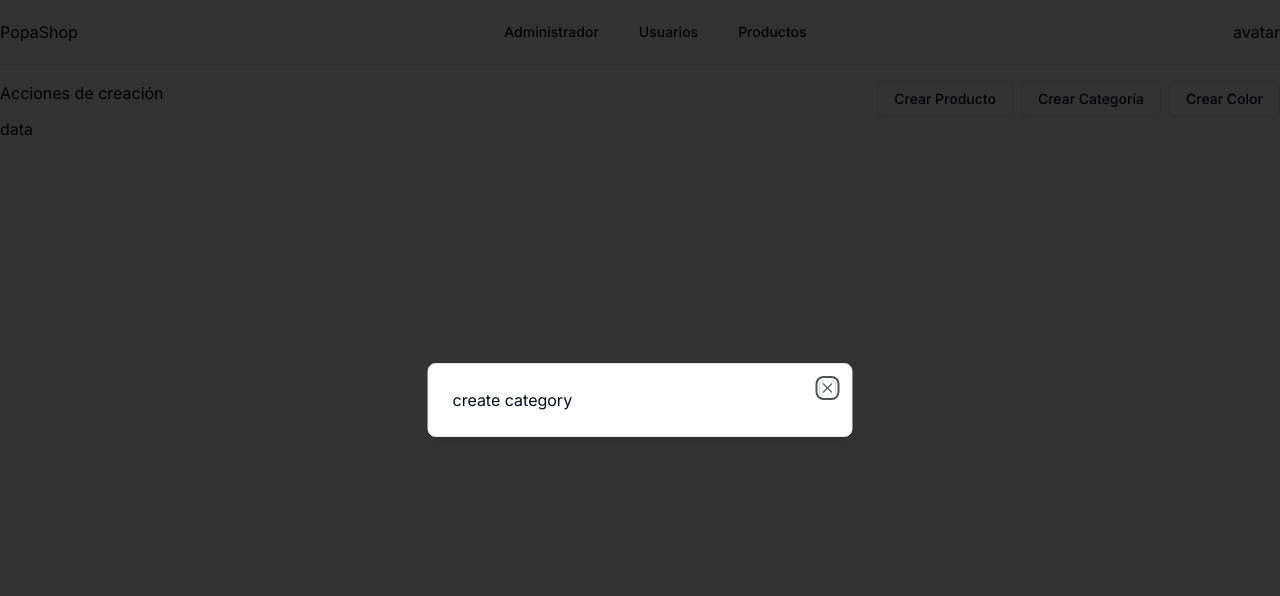
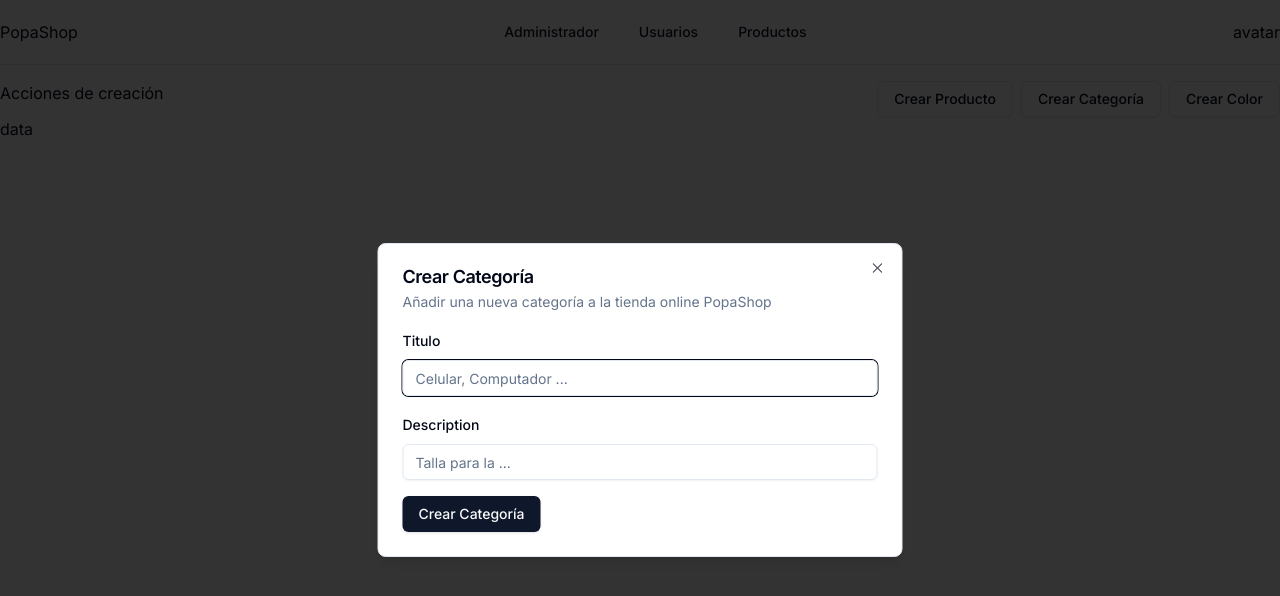
Before and after one commit to igrisdev/popashop, a Next.js app: page /dashboard in a window 1280 px wide. Both pictures are taken after a click on the button "Crear Categoría". Shown: the top 596 px of the page. Built offline with nearby package versions, Linux system fonts and the light colour scheme.

Commit message:
crear categoría listo

```diff
--- a/package.json
+++ b/package.json
@@ -11,16 +11,20 @@
   "dependencies": {
     "@hookform/resolvers": "^3.3.4",
     "@prisma/client": "5.11.0",
+    "@radix-ui/react-dialog": "^1.0.5",
     "@radix-ui/react-icons": "^1.3.0",
     "@radix-ui/react-label": "^2.0.2",
+    "@radix-ui/react-select": "^2.0.0",
     "@radix-ui/react-slot": "^1.0.2",
     "class-variance-authority": "^0.7.0",
     "clsx": "^2.1.0",
     "lucide-react": "^0.356.0",
     "next": "14.1.3",
+    "next-themes": "^0.3.0",
     "react": "^18",
     "react-dom": "^18",
     "react-hook-form": "^7.51.0",
+    "sonner": "^1.4.3",
     "tailwind-merge": "^2.2.1",
     "tailwindcss-animate": "^1.0.7",
     "zod": "^3.22.4"
--- a/src/components/Container.jsx
+++ b/src/components/Container.jsx
@@ -1,4 +1,6 @@
 // import { cva } from "class-variance-authority"
+
+import { Toaster } from '@/components/ui/sonner'
 
 // const containerVariant = cva("max-w-7xl mx-auto")
 
@@ -9,6 +11,11 @@ export const Container = ({ children, ...props }) => {
       // {...props}
     >
       {children}
+
+      <Toaster
+        position='bottom-right'
+        richColors
+      />
     </div>
   )
 }
--- a/src/components/DialogCreateCategory.jsx
+++ b/src/components/DialogCreateCategory.jsx
@@ -3,22 +3,25 @@ import {
   Dialog,
   DialogContent,
   DialogDescription,
-  DialogFooter,
   DialogHeader,
   DialogTitle,
   DialogTrigger,
 } from '@/components/ui/dialog'
-import { Input } from '@/components/ui/input'
-import { Label } from '@/components/ui/label'
+import { FormCreateCategory } from './FormCreateCategory'
 
-export const DialogCreateCategory = ({ title }) => {
+export const DialogCreateCategory = ({ title, description }) => {
   return (
     <Dialog>
       <DialogTrigger asChild>
         <Button variant='outline'>{title}</Button>
       </DialogTrigger>
-      <DialogContent className='sm:max-w-[425px]'>
-        create category
+      <DialogContent className='sm:max-w-[525px]'>
+        <DialogHeader>
+          <DialogTitle>{title}</DialogTitle>
+          <DialogDescription>{description}</DialogDescription>
+        </DialogHeader>
+
+        <FormCreateCategory />
       </DialogContent>
     </Dialog>
   )
--- /dev/null
+++ b/src/components/FormCreateCategory.jsx
@@ -0,0 +1,95 @@
+'use client'
+
+import { zodResolver } from '@hookform/resolvers/zod'
+import { z } from 'zod'
+import { useForm } from 'react-hook-form'
+import { toast } from 'sonner'
+
+import { Button } from '@/components/ui/button'
+import { Input } from '@/components/ui/input'
+import {
+  Form,
+  FormControl,
+  FormField,
+  FormItem,
+  FormLabel,
+  FormMessage,
+} from '@/components/ui/form'
+import { actionCreateCategory } from '@/server/actions/actionsCategory'
+
+const formSchemaCategory = z.object({
+  title: z.string().min(1, {
+    message: 'El titulo debe tener mínimo 1 carácter',
+  }),
+  description: z
+    .string()
+    .min(1, {
+      message: 'La descripción debe tener mínimo 1 carácter',
+    })
+    .optional(),
+})
+
+export const FormCreateCategory = () => {
+  const form = useForm({
+    resolver: zodResolver(formSchemaCategory),
+    defaultValues: {
+      title: '',
+      description: '',
+    },
+  })
+
+  async function onSubmit(values) {
+    const res = await actionCreateCategory(values)
+
+    if (!res.success) {
+      return toast.error(res.message)
+    }
+
+    toast.success(res.message)
+    form.reset()
+  }
+
+  return (
+    <Form {...form}>
+      <form
+        onSubmit={form.handleSubmit(onSubmit)}
+        className='space-y-4'
+      >
+        <FormField
+          control={form.control}
+          name='title'
+          render={({ field }) => (
+            <FormItem>
+              <FormLabel>Titulo</FormLabel>
+              <FormControl>
+                <Input
+                  placeholder='Celular, Computador ...'
+                  {...field}
+                />
+              </FormControl>
+              <FormMessage />
+            </FormItem>
+          )}
+        />
+        <FormField
+          control={form.control}
+          name='description'
+          render={({ field }) => (
+            <FormItem>
+              <FormLabel>Description</FormLabel>
+              <FormControl>
+                <Input
+                  placeholder='Talla para la ...'
+                  {...field}
+                />
+              </FormControl>
+              <FormMessage />
+            </FormItem>
+          )}
+        />
+
+        <Button type='submit'>Crear Categoría</Button>
+      </form>
+    </Form>
+  )
+}
--- /dev/null
+++ b/src/components/ui/sonner.jsx
@@ -0,0 +1,29 @@
+"use client";
+import { useTheme } from "next-themes"
+import { Toaster as Sonner } from "sonner"
+
+const Toaster = ({
+  ...props
+}) => {
+  const { theme = "system" } = useTheme()
+
+  return (
+    (<Sonner
+      theme={theme}
+      className="toaster group"
+      toastOptions={{
+        classNames: {
+          toast:
+            "group toast group-[.toaster]:bg-background group-[.toaster]:text-foreground group-[.toaster]:border-border group-[.toaster]:shadow-lg",
+          description: "group-[.toast]:text-muted-foreground",
+          actionButton:
+            "group-[.toast]:bg-primary group-[.toast]:text-primary-foreground",
+          cancelButton:
+            "group-[.toast]:bg-muted group-[.toast]:text-muted-foreground",
+        },
+      }}
+      {...props} />)
+  );
+}
+
+export { Toaster }
--- /dev/null
+++ b/src/server/actions/actionsCategory.js
@@ -0,0 +1,26 @@
+'use server'
+
+import prisma from '@/lib/prisma'
+
+export const actionCreateCategory = async (category) => {
+  const { title, description } = category
+
+  try {
+    const result = await prisma.category.create({
+      data: {
+        title,
+        description,
+      },
+    })
+
+    if (!result.id)
+      return { success: false, message: 'Error al crear la categoría' }
+
+    return {
+      success: true,
+      message: 'Categoría creada correctamente',
+    }
+  } catch (error) {
+    return { success: false, message: error.message }
+  }
+}
```
Also changed, not shown: 1 other file (tests, documents, lock files or other folders).
